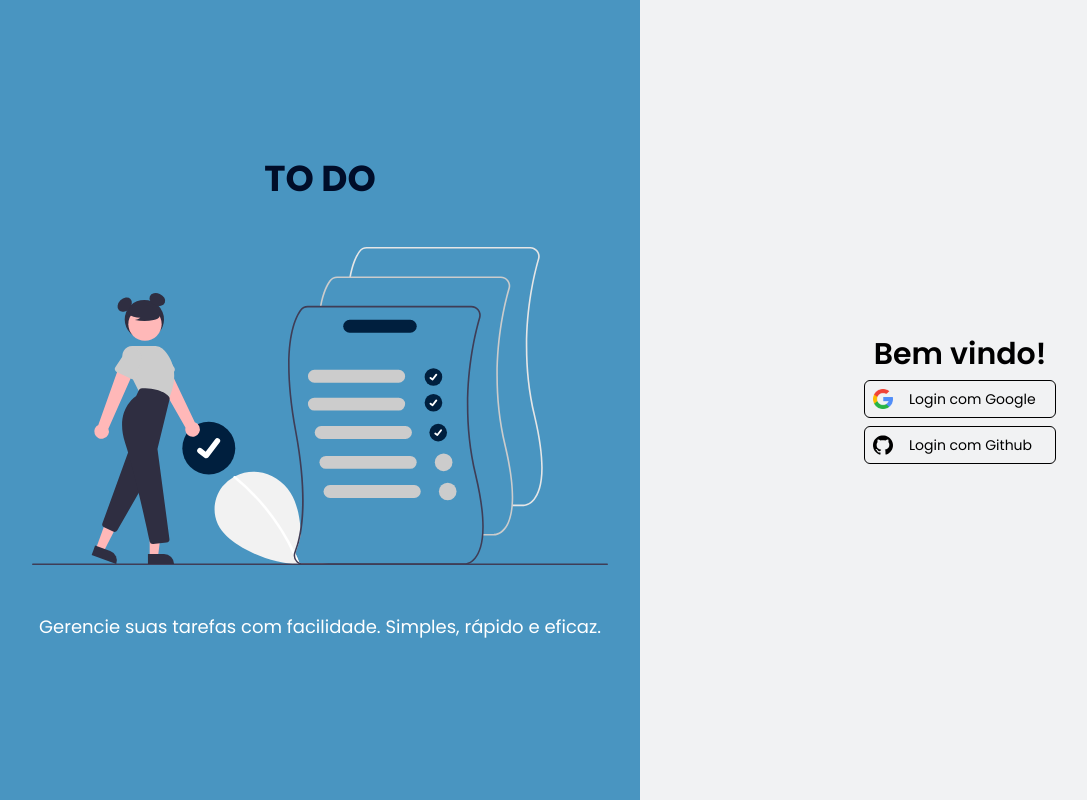
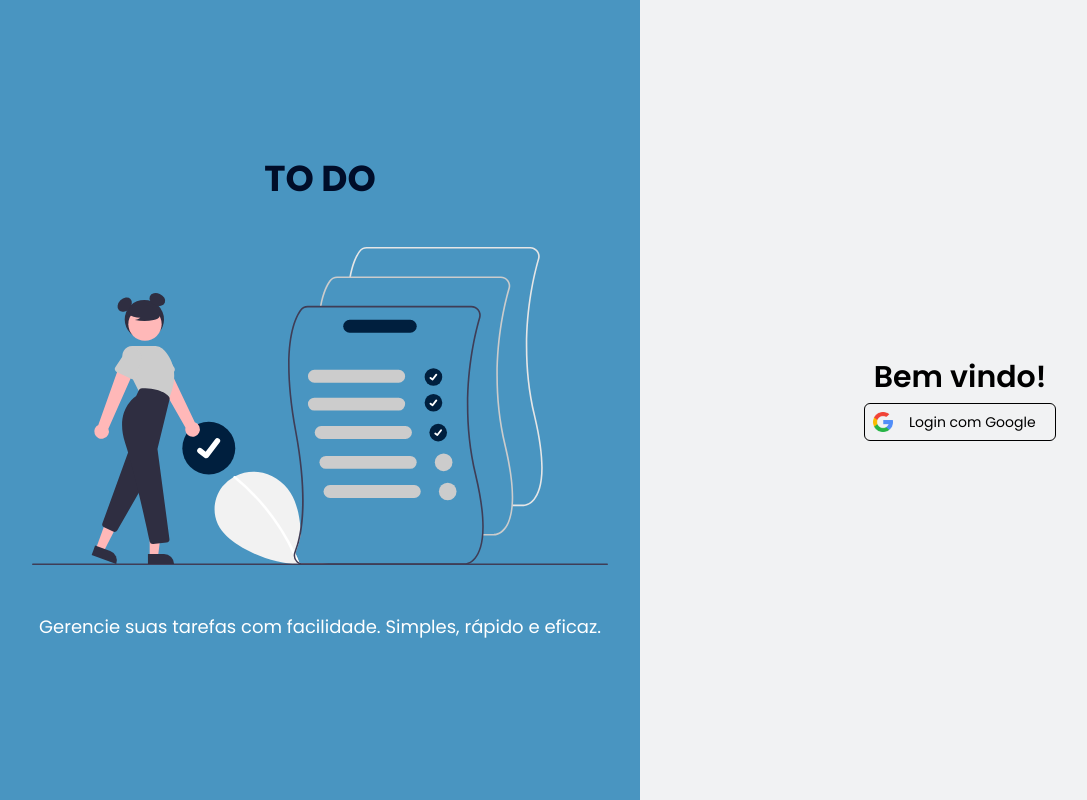
Before and after one commit to johnncaastro/to.do, a React (Vite) app: page / in a window 1280 px wide. Shown: the whole page, without its empty margins (0-1087 px from the left). Built offline with nearby package versions, Linux system fonts and the light colour scheme; no server answers.

Commit message:
chore: remove login with github button

```diff
--- a/src/pages/auth/signIn.tsx
+++ b/src/pages/auth/signIn.tsx
@@ -1,7 +1,6 @@
 /* eslint-disable import/no-absolute-path */
 import heroImg from '/hero-sign-in.svg'
 import googleIcon from '/google.png'
-import githubIcon from '/github.svg'
 import { useAuth } from '../../hooks/useAuth'
 import { useNavigate } from 'react-router'
 
@@ -41,13 +40,13 @@ export function SignIn() {
           <img src={googleIcon} alt="Ícone do google" className="w-5 h-5" />
           Login com Google
         </button>
-        <button
+        {/* <button
           type="button"
           className="w-48 flex items-center gap-4 border border-black rounded-md px-2 py-2 text-sm hover:bg-blue-100 transition-colors duration-200"
         >
           <img src={githubIcon} alt="Ícone do github" className="w-5 h-5" />
           Login com Github
-        </button>
+        </button> */}
       </div>
     </div>
   )
```
